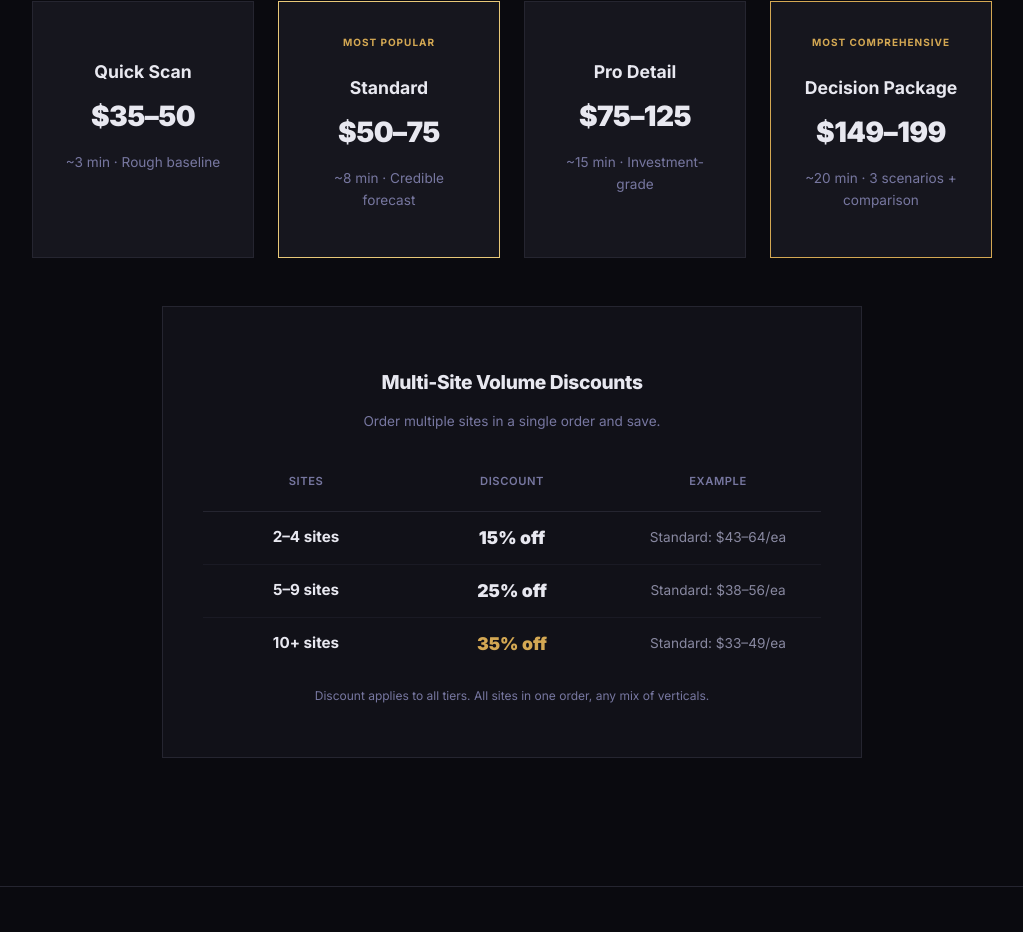
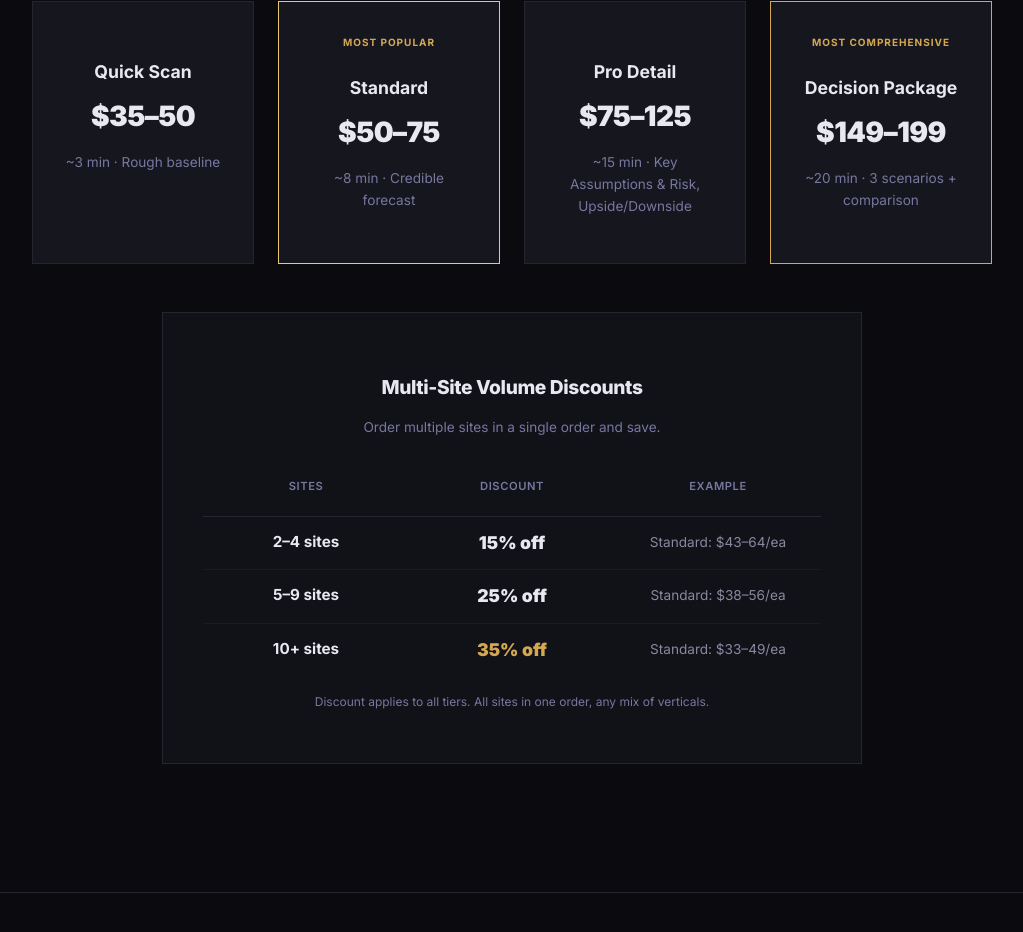
Before and after one commit to mputney74/runsitescratch, a React (Vite) app: page / in a window 1280 px wide. Shown: the part 3067-3999 px from the top of the page, without its empty margins (128-1151 px from the left). Built offline with nearby package versions, Linux system fonts and the light colour scheme.

Commit message:
Update RunSiteScratch_Platform.jsx

```diff
--- a/src/RunSiteScratch_Platform.jsx
+++ b/src/RunSiteScratch_Platform.jsx
@@ -11,7 +11,7 @@ import { useState, useRef, useEffect } from "react";
 const TIERS = [
   { id: "quick", label: "Quick Scan", time: "~3 min", price: "$35–50", desc: "Minimum viable inputs for a rough baseline. Best for initial screening of many sites." },
   { id: "standard", label: "Standard", time: "~8 min", price: "$50–75", desc: "Balanced detail for a more defensible forecast. Add on offerings with multiple available forecasts. Best for site selection shortlist and enhanced scrutiny." },
-  { id: "pro", label: "Pro Detail", time: "~15 min", price: "$75–125", desc: "Maximum precision estimates with enhanced detail. Best for elevated report criteria needed for investment considerations." },
+  { id: "pro", label: "Pro Detail", time: "~15 min", price: "$75–125", desc: "Multiple sections with Key Assumptions & Risk, Upside/Downside scenarios, and P&L summary." },
   { id: "decision", label: "Decision Package", time: "~20 min", price: "$149–199", desc: "Three full scenarios with side-by-side comparison and analyst recommendation. Best for final go/no-go decisions.", badge: "MOST COMPREHENSIVE" },
 ];
 
@@ -3192,7 +3192,7 @@ export default function App() {
           <h2 style={{ fontSize: "clamp(2rem, 5vw, 3.5rem)", fontWeight: 800, textAlign: "center", marginBottom: "1.5rem", letterSpacing: "-0.03em", color: T.text }}>Simple Pricing</h2>
           <p style={{ textAlign: "center", color: T.textDim, fontSize: "1.1rem", fontWeight: 300, marginBottom: "4rem", maxWidth: 600, margin: "0 auto 4rem" }}>Pay per forecast. No subscriptions. Volume discounts available.</p>
           <div style={{ maxWidth: 960, margin: "0 auto", display: "grid", gridTemplateColumns: "repeat(auto-fit, minmax(200px, 1fr))", gap: "1.5rem" }}>
-            {[{ t: "Quick Scan", p: "$35–50", d: "~3 min · Rough baseline" }, { t: "Standard", p: "$50–75", d: "~8 min · Credible forecast" }, { t: "Pro Detail", p: "$75–125", d: "~15 min · Investment-grade" }, { t: "Decision Package", p: "$149–199", d: "~20 min · 3 scenarios + comparison" }].map(p => (
+            {[{ t: "Quick Scan", p: "$35–50", d: "~3 min · Rough baseline" }, { t: "Standard", p: "$50–75", d: "~8 min · Credible forecast" }, { t: "Pro Detail", p: "$75–125", d: "~15 min · Key Assumptions & Risk, Upside/Downside" }, { t: "Decision Package", p: "$149–199", d: "~20 min · 3 scenarios + comparison" }].map(p => (
               <div key={p.t} style={{ padding: "2rem", border: p.t === "Decision Package" ? `1px solid ${T.accent}` : p.t === "Standard" ? `1px solid ${T.accentLight}` : `1px solid ${T.border}`, background: T.surface, textAlign: "center", position: "relative" }}>
                 {p.t === "Standard" && <div style={{ fontSize: 10, fontWeight: 700, color: T.accent, letterSpacing: "0.1em", marginBottom: 8 }}>MOST POPULAR</div>}
                 {p.t === "Decision Package" && <div style={{ fontSize: 10, fontWeight: 700, color: T.accent, letterSpacing: "0.1em", marginBottom: 8 }}>MOST COMPREHENSIVE</div>}
```
